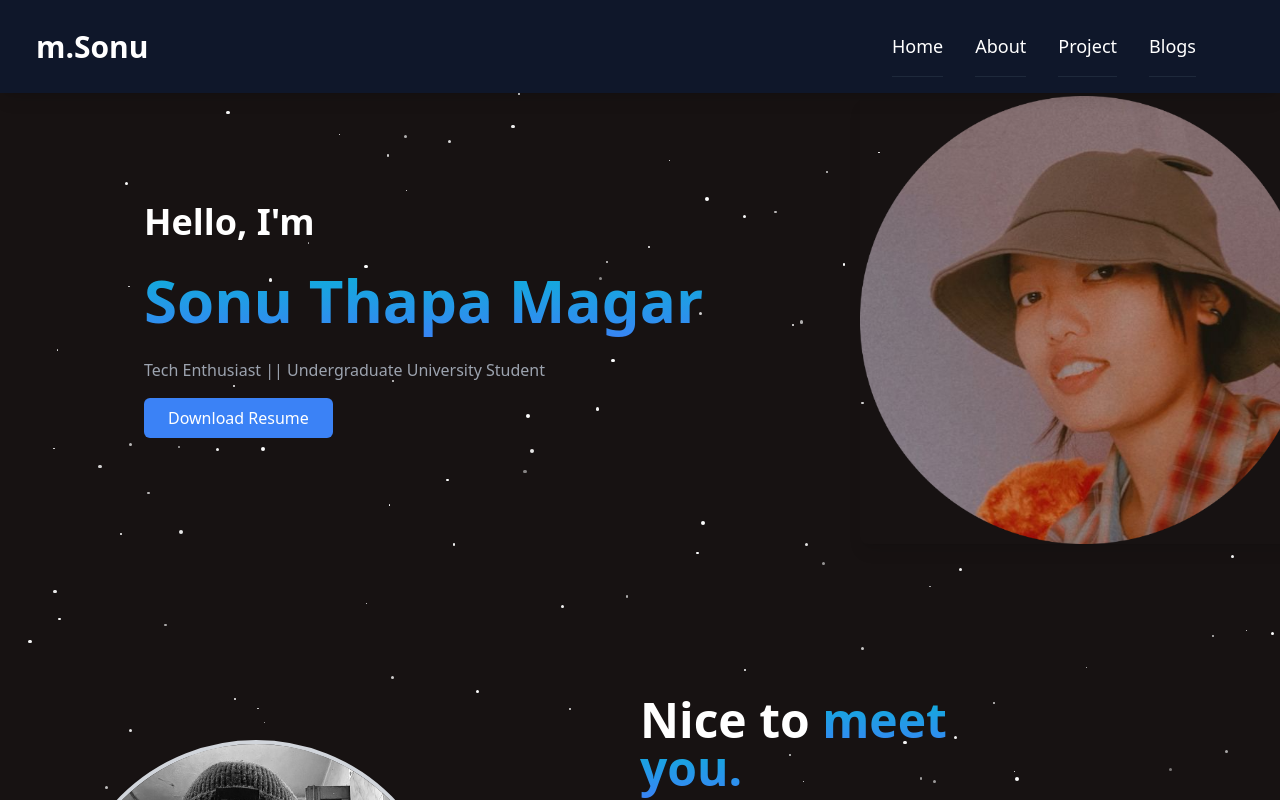
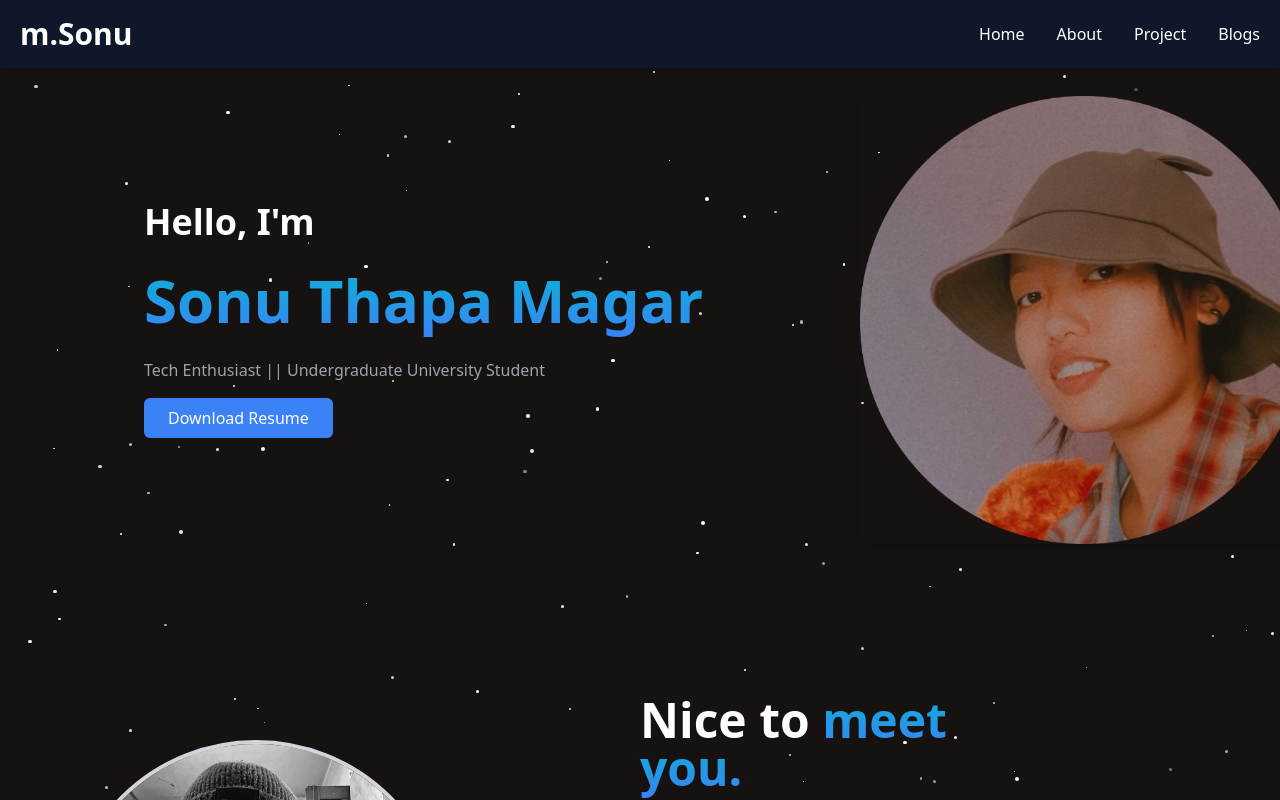
Before and after one commit to SonuThapaMagar/sonuthapamagar, a React (Vite) app in the folder portfolio/: page / in a window 1280 px wide. Shown: the top 800 px of the page. Built offline with nearby package versions, Linux system fonts and the light colour scheme.

Commit message:
Navbar responsiveness fixed

```diff
--- a/portfolio/src/components/Navbar.jsx
+++ b/portfolio/src/components/Navbar.jsx
@@ -1,80 +1,79 @@
-import React, { useState } from 'react';
-import { Link } from 'react-scroll';
-import { FaTimes } from 'react-icons/fa';
-import { CiMenuFries } from 'react-icons/ci';
+import React, { useState } from "react";
+import { Link } from "react-scroll";
+import { FaTimes } from "react-icons/fa";
+import { CiMenuFries } from "react-icons/ci";
 
 const Navbar = () => {
   const [click, setClick] = useState(false);
+
   const handleClick = () => {
     setClick(!click);
   };
 
-  const content = (
-    <div className="lg:hidden block absolute top-16 w-full left-0 right-0 bg-slate-900">
-      <ul className="text-center text-base p-5">
-        <Link spy={true} smooth={true} to="Home">
-          <li className="hover:text-blue-600 transition border-b border-slate-900 hover:border-blue-600 cursor-pointer py-2">
-            Home
-          </li>
-        </Link>
-        <Link spy={true} smooth={true} to="About">
-          <li className="hover:text-blue-600 transition border-b border-slate-900 hover:border-blue-600 cursor-pointer py-2">
-            About
-          </li>
-        </Link>
-        <Link spy={true} smooth={true} to="Project">
-          <li className="hover:text-blue-600 transition border-b border-slate-900 hover:border-blue-600 cursor-pointer py-2">
-            Project
-          </li>
-        </Link>
-        <Link spy={true} smooth={true} to="Blogs">
-          <li className="hover:text-blue-600 transition border-b border-slate-900 hover:border-blue-600 cursor-pointer py-2">
-            Blogs
-          </li>
-        </Link>
-      </ul>
-    </div>
-  );
+  return (
+    <nav className="fixed top-0 left-0 w-full bg-slate-900 text-white shadow-lg z-50">
+      <div className="container mx-auto flex items-center justify-between px-5 py-4">
+        {/* Logo */}
+        <div className="text-3xl font-bold">m.Sonu</div>
 
-  return (
-    <nav>
-      <div className="fixed top-0 w-full h-16vh flex justify-between items-center z-50lg:py-2 px-5 py-0 bg-slate-900 text-white shadow-lg ">
-        <div className="flex items-center flex-1">
-          <span className="text-3xl font-bold px-4">m.Sonu</span>
-        </div>
-        <div className="lg:flex hidden flex-1 items-center justify-end font-normal">
-          <ul className="flex gap-8 mr-16 text-base lg:text-lg">
-            <Link spy={true} smooth={true} to="Home">
-              <li className="my-4 py-4 border-b border-slate-800 hover:bg-slate-800 hover:rounded">
+        {/* Desktop Menu */}
+        <ul className="hidden lg:flex gap-8 text-base">
+          <Link spy={true} smooth={true} to="Home" className="cursor-pointer">
+            <li className="hover:text-blue-600 transition">Home</li>
+          </Link>
+          <Link spy={true} smooth={true} to="About" className="cursor-pointer">
+            <li className="hover:text-blue-600 transition">About</li>
+          </Link>
+          <Link
+            spy={true}
+            smooth={true}
+            to="Project"
+            className="cursor-pointer"
+          >
+            <li className="hover:text-blue-600 transition">Project</li>
+          </Link>
+          <Link spy={true} smooth={true} to="Blogs" className="cursor-pointer">
+            <li className="hover:text-blue-600 transition">Blogs</li>
+          </Link>
+        </ul>
+
+        {/* Mobile Menu Button */}
+        <button
+          className="block lg:hidden text-2xl"
+          onClick={handleClick}
+          aria-label="Toggle menu"
+        >
+          {click ? <FaTimes /> : <CiMenuFries />}
+        </button>
+      </div>
+
+      {/* Mobile Menu */}
+      {click && (
+        <div className="lg:hidden bg-slate-900">
+          <ul className="flex flex-col text-center py-4 space-y-2">
+            <Link spy={true} smooth={true} to="Home" onClick={handleClick}>
+              <li className="hover:text-blue-600 transition cursor-pointer">
                 Home
               </li>
             </Link>
-            <Link spy={true} smooth={true} to="About">
-              <li className="my-4 py-4 border-b border-slate-800 hover:bg-slate-800 hover:rounded">
+            <Link spy={true} smooth={true} to="About" onClick={handleClick}>
+              <li className="hover:text-blue-600 transition cursor-pointer">
                 About
               </li>
             </Link>
-            <Link spy={true} smooth={true} to="Project">
-              <li className="my-4 py-4 border-b border-slate-800 hover:bg-slate-800 hover:rounded">
+            <Link spy={true} smooth={true} to="Project" onClick={handleClick}>
+              <li className="hover:text-blue-600 transition cursor-pointer">
                 Project
               </li>
             </Link>
-            <Link spy={true} smooth={true} to="Blogs">
-              <li className="my-4 py-4 border-b border-slate-800 hover:bg-slate-800 hover:rounded">
+            <Link spy={true} smooth={true} to="Blogs" onClick={handleClick}>
+              <li className="hover:text-blue-600 transition cursor-pointer">
                 Blogs
               </li>
             </Link>
           </ul>
         </div>
-
-        <button
-          className="block lg:hidden ml-auto transition"
-          onClick={handleClick}
-        >
-          {click ? <FaTimes /> : <CiMenuFries />}
-        </button>
-      </div>
-      {click && content}
+      )}
     </nav>
   );
 };
```
